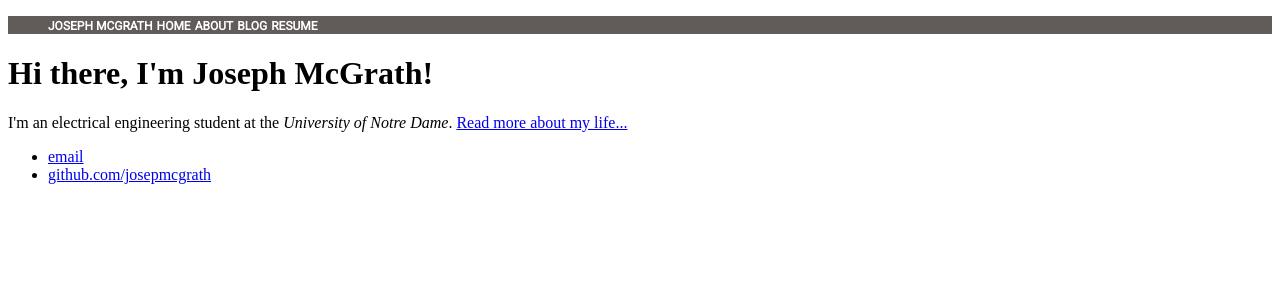
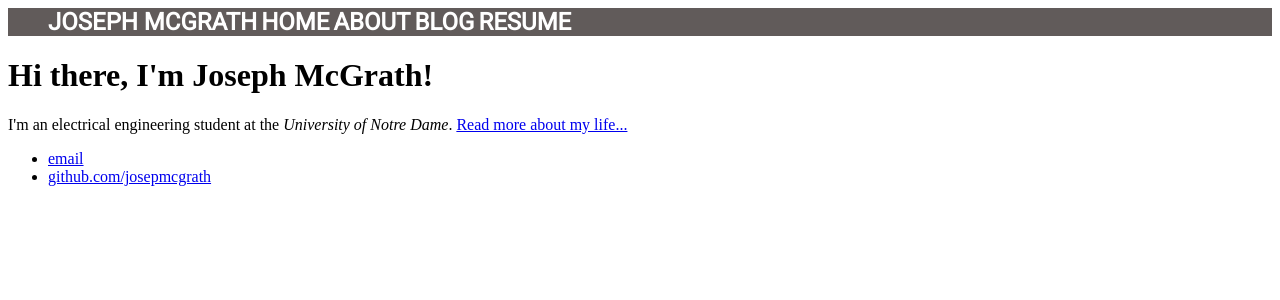
Before and after one commit to josepmcgrath/josepmcgrath.github.io, a Jekyll site: the page built from index.html, in a window 1280 px wide. Shown: the top 300 px of the page. Built offline with Jekyll 4.4.1, drawn with Linux system fonts in a browser that asks for light colours.

Commit message:
Update main.css

```diff
--- a/css/main.css
+++ b/css/main.css
@@ -9,6 +9,7 @@
 
 .nav {
     list-style-type: none;
+    margin: 0;
 }
 
 .nav li {
@@ -16,6 +17,6 @@
     display: inline;
     font-family: 'Roboto';
     font-weight: 600;
-    font-size: 12px;
+    font-size: 24px;
     text-transform: uppercase;
 }
```
